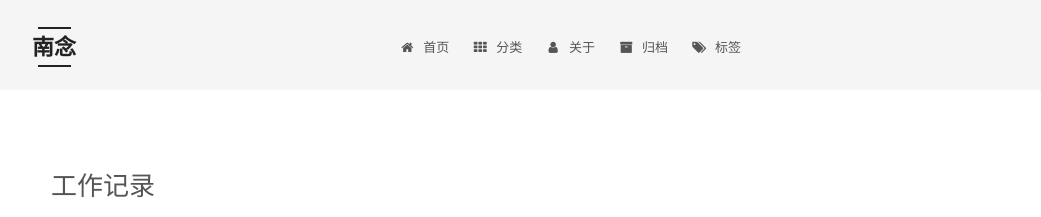
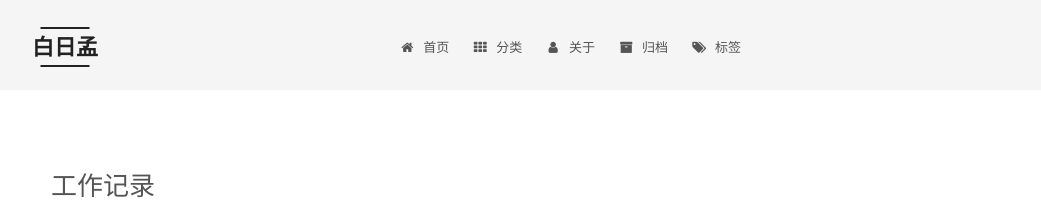
Before and after one commit to patrick60814/beforbad.github.io, a Jekyll site: the page built from index.html, in a window 1280 px wide. Shown: the top 217 px of the page, without its empty margins (239-1280 px from the left). Built offline with Jekyll 4.4.1, drawn with Linux system fonts in a browser that asks for light colours; the list of posts is cut into pages by our own code; comment, search, counter and statistics services are not loaded.

Commit message:
Update _config.yml

```diff
--- a/_config.yml
+++ b/_config.yml
@@ -4,7 +4,7 @@
 # ---------------------------------------------------------------
 
 # Site
-title: 南念
+title: 白日孟
 subtitle:
 description: 改变不了就接受吧。
 author: Patrick G
```
